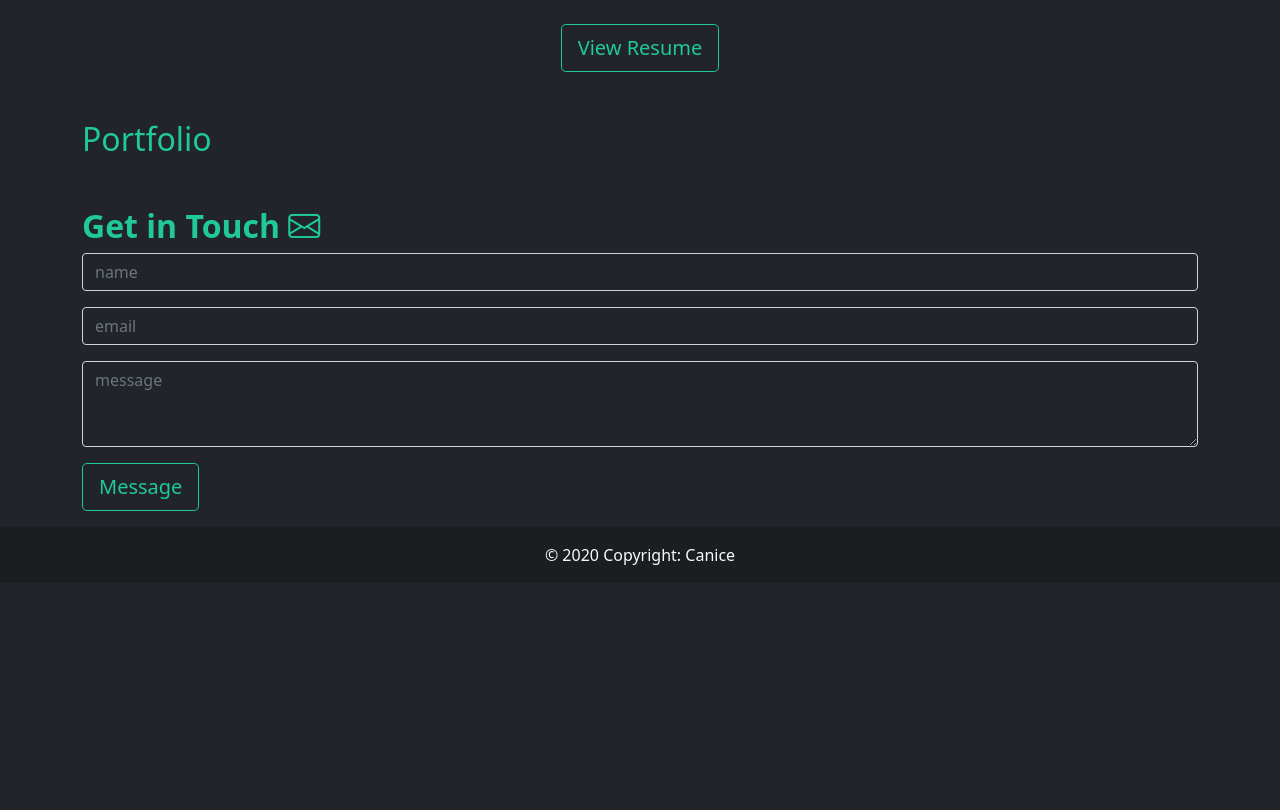
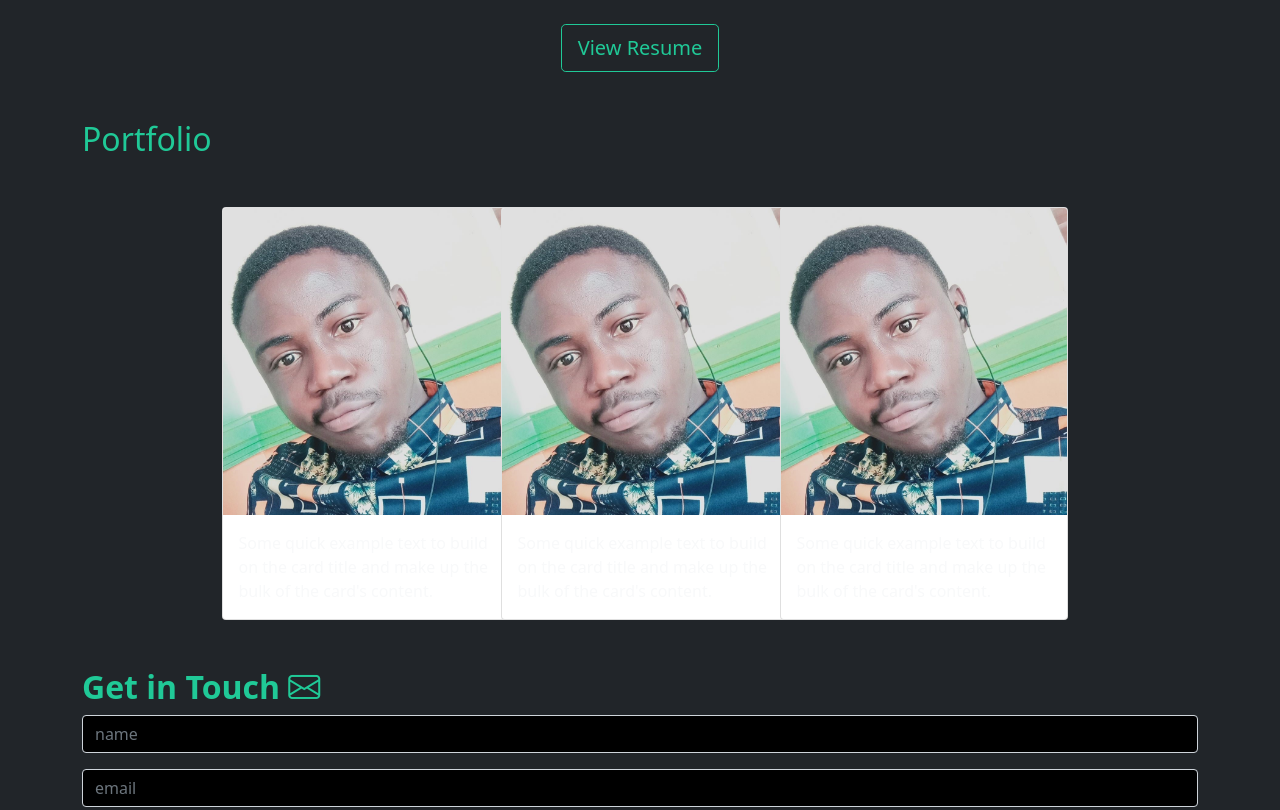
Before and after one commit to canicemichael/Portfolio, a website: page index.html in a window 1280 px wide. Shown: the part 1460-2270 px from the top of the page. Before the commit the page ends 2043 px from the top, so only its background shows below. Drawn offline with nearby package versions, Linux system fonts and the light colour scheme.

Commit message:
Update made some modifications

```diff
--- a/css2/style.css
+++ b/css2/style.css
@@ -45,3 +45,15 @@ img.homedp {
 .about-list {
     font-weight: 100;
 }
+.input-borderO {
+    color: aliceblue;
+    background-color: black;
+}
+
+.form-control {
+    color: aliceblue;
+}
+
+.input-borderO:focus {
+    border-color: #20c997;
+}
--- a/index.html
+++ b/index.html
@@ -101,7 +101,7 @@
                 <img src="assets/smile2.jpg" alt="portfolio image" class="img-fluid rounded-3" style="height: 30%; width: 40%;">
             </div>
             <div class="text-center mb-5 mt-1">
-                <h2><strong>Ezugwu Michael<i class="bi bi-dot"></i>Backend<i class="bi bi-dot"></i>Nodejs Developer</strong></h2>
+                <h2><strong>Canice Ezugwu<i class="bi bi-dot"></i>Backend<i class="bi bi-dot"></i>Nodejs Developer</strong></h2>
             </div>
 
 
@@ -135,9 +135,37 @@
 
     <!-- Portfolio -->
     <section id="portfolio" class="bg-dark text-light">
-        <div class="container-md">
+        <div class="container-lg">
             <div class="text-left text-success">
                 <h2>Portfolio</h2>
+            </div>
+            <div class="row my-5 align-items-center g-0 justify-content-center">
+                <div class="col-8 col-lg-4 col-xl-3">
+                    <div class="card" style="width: 18rem;">
+                        <img src="assets/canice3.jpg" class="card-img-top" alt="...">
+                        <div class="card-body">
+                          <p class="card-text">Some quick example text to build on the card title and make up the bulk of the card's content.</p>
+                        </div>
+                      </div>
+                </div>
+
+                <div class="col-8 col-lg-4 col-xl-3">
+                    <div class="card" style="width: 18rem;">
+                        <img src="assets/canice3.jpg" class="card-img-top" alt="...">
+                        <div class="card-body">
+                          <p class="card-text">Some quick example text to build on the card title and make up the bulk of the card's content.</p>
+                        </div>
+                      </div>
+                </div>
+
+                <div class="col-8 col-lg-4 col-xl-3">
+                    <div class="card" style="width: 18rem;">
+                        <img src="assets/canice3.jpg" class="card-img-top" alt="...">
+                        <div class="card-body">
+                          <p class="card-text">Some quick example text to build on the card title and make up the bulk of the card's content.</p>
+                        </div>
+                      </div>
+                </div>
             </div>
         </div>
     </section>
@@ -151,15 +179,15 @@
             <form action="https://formsubmit.co/ezugwuchukwuebukka@gmail.com" method="POST">
                   <div class="mb-3 form-group">
 
-                    <input type="text" class="form-control bg-dark" id="name" placeholder="name" name="Name" required>
+                    <input type="text" class="form-control  input-borderO" id="name" placeholder="name" name="Name" required>
                   </div>
                   <div class="mb-3 form-group">
 
-                    <input type="email" class="form-control bg-dark" id="email" placeholder="email" name="Email" aria-describedby="emailHelp" required>
+                    <input type="email" class="form-control input-borderO" id="email" placeholder="email" name="Email" aria-describedby="emailHelp" required>
                   </div>
                   <div class="mb-3 form-group">
 
-                    <textarea class="form-control bg-dark" id="message" rows="3" placeholder="message" name="Message" required></textarea>
+                    <textarea class="form-control  input-borderO" id="message" rows="3" placeholder="message" name="Message" required></textarea>
                   </div>
                   <p><button type="submit" value="submit" class="btn btn-outline-success btn-lg">Message</button></p>
             </form>
--- a/sass/main.scss
+++ b/sass/main.scss
@@ -19,7 +19,6 @@ $success:       #20c997;
 
 
 
-
 @import '../node_modules/bootstrap/scss/bootstrap.scss';
 
 @import 'customs/homesec';
```
